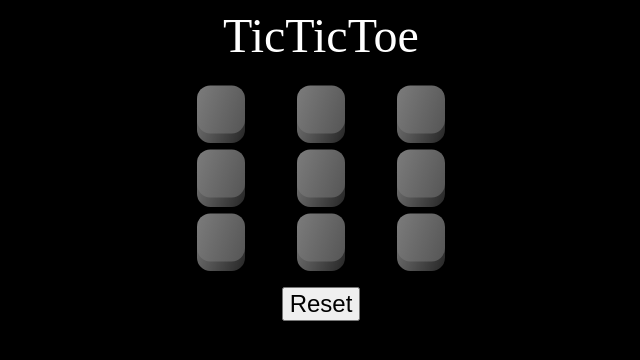
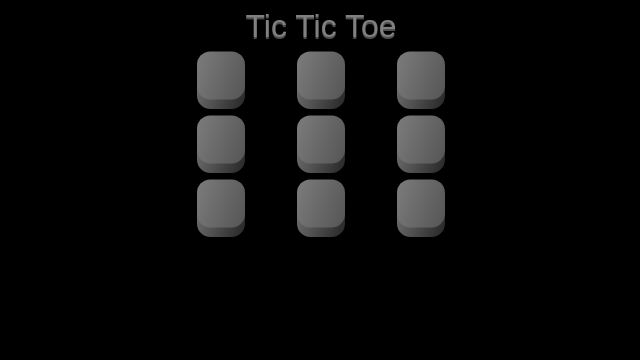
Before and after one commit to yogeshwar-b/TicTicToe, a React (Vite) app: page / in a window 1280 px wide. Shown: the top 360 px of the page, without its empty margins (319-959 px from the left). Built offline with nearby package versions, Linux system fonts and the light colour scheme; the HTML template or start-up script is replaced by a standard one.

Commit message:
LogoButton added for reset game (#9)
* LogoButton Added

* Removed reset button.

* colors changed

```diff
--- a/src/App.tsx
+++ b/src/App.tsx
@@ -10,7 +10,6 @@ function App() {
         gap: '2rem'
       }}
     >
-      <div style={{ fontSize: '3rem' }}>TicTicToe</div>
       <GameBoard></GameBoard>
     </div>
   )
--- a/src/components/GameBoard.tsx
+++ b/src/components/GameBoard.tsx
@@ -2,6 +2,7 @@ import { useReducer } from 'react'
 import { EvaluateGame } from '../utils/EvaluateGame'
 import { BoxMove } from '../../models/boardenums'
 import ArcadeButton from './ArcadeButton/ArcadeButton'
+import Text3dButton from './Text3DButton/Text3dButton'
 
 const numberofrows: number = 3
 const boxsize: string = '100px'
@@ -39,6 +40,12 @@ const GameBoard = () => {
 
   return (
     <div style={{ display: 'grid', placeItems: 'center', gap: '1rem' }}>
+      <Text3dButton
+        OnButtonClick={() => {
+          console.log('button clicked')
+          handleBoxReset()
+        }}
+      />
       {boxesState.winner == '' ? (
         <></>
       ) : (
@@ -49,14 +56,6 @@ const GameBoard = () => {
         boxesState={boxesState}
         handleBoxChange={handleBoxChange}
       ></NxNBoard>
-      <button
-        onClick={() => {
-          handleBoxReset()
-        }}
-        style={{ fontSize: '1.5rem' }}
-      >
-        Reset
-      </button>
     </div>
   )
 }
--- /dev/null
+++ b/src/components/Text3DButton/Text3dButton.css
@@ -0,0 +1,37 @@
+@keyframes button-click {
+  0% {
+    transform: translate(0px, 0px);
+  }
+  100% {
+    transform: translateY(4px);
+    text-shadow: none;
+  }
+}
+
+.text-button {
+  animation: button-click 400ms linear 2;
+  color: gray;
+  font-size: 2rem;
+  background: none;
+  padding: 0;
+  border: none;
+  text-shadow: 0px 2px 0px rgb(78, 78, 78);
+}
+
+.text-button:active {
+  transform: translateY(3px);
+  text-shadow: 0px 0px 0px rgb(240, 240, 240);
+  transition: all 50ms linear;
+}
+
+/* .title-tic1 {
+  font-size: 40px;
+  text-shadow: none;
+  background: linear-gradient(#555555, #7c7c7c);
+  -webkit-background-clip: text;
+  -webkit-text-fill-color: transparent;
+}
+
+.title-tic1::before{
+content: '';
+} */
--- /dev/null
+++ b/src/components/Text3DButton/Text3dButton.tsx
@@ -0,0 +1,18 @@
+import './Text3dButton.css'
+
+interface Text3dButtonProps {
+  // ButtonText: string
+  OnButtonClick: () => void //#change this if your method is different
+}
+
+const Text3dButton = (props: Text3dButtonProps) => {
+  return (
+    <button className='text-button' onClick={props.OnButtonClick}>
+      <span className='title-tic1'>Tic</span>{' '}
+      <span className='title-tic2'>Tic</span>{' '}
+      <span className='title-tac'>Toe</span>
+    </button>
+  )
+}
+
+export default Text3dButton
```
